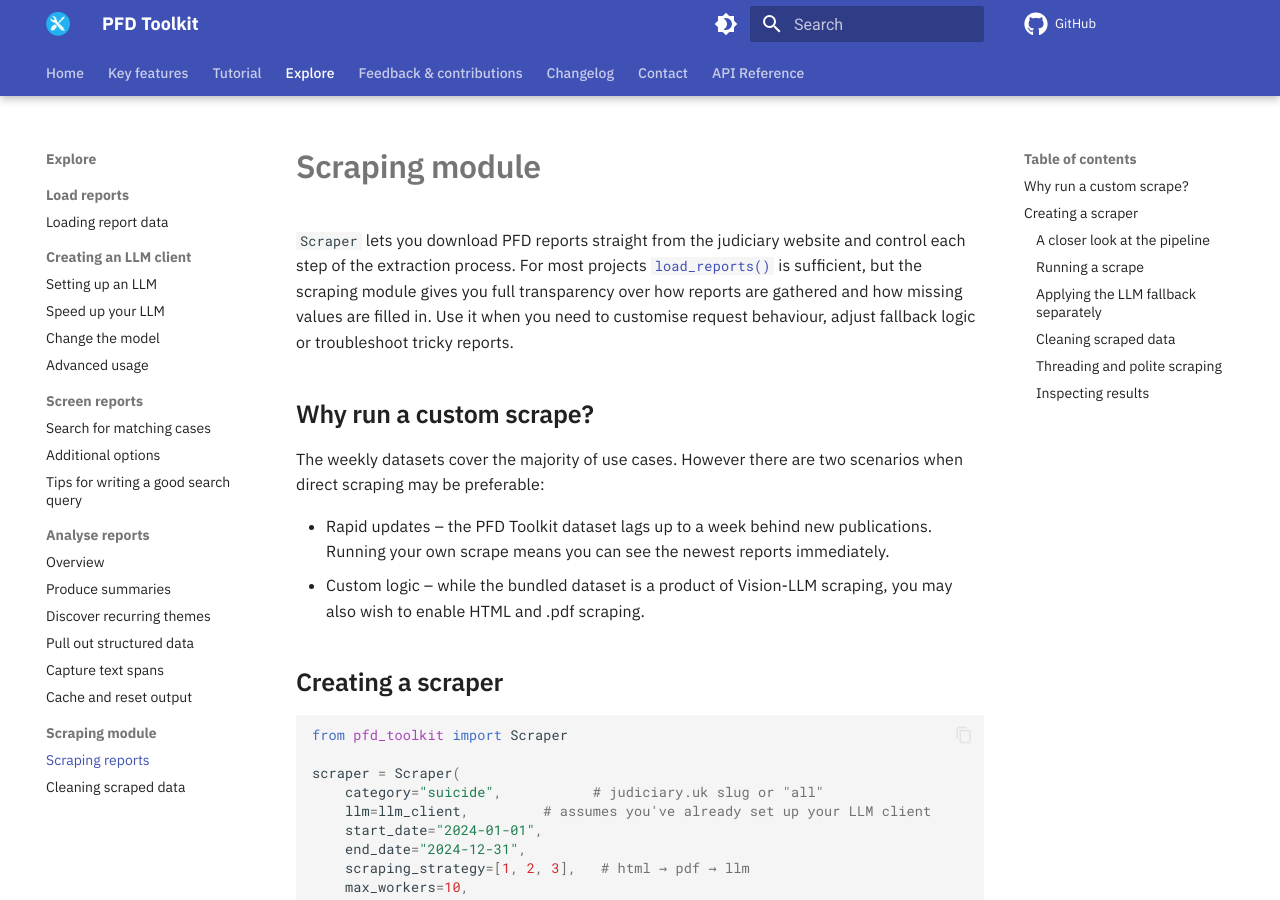
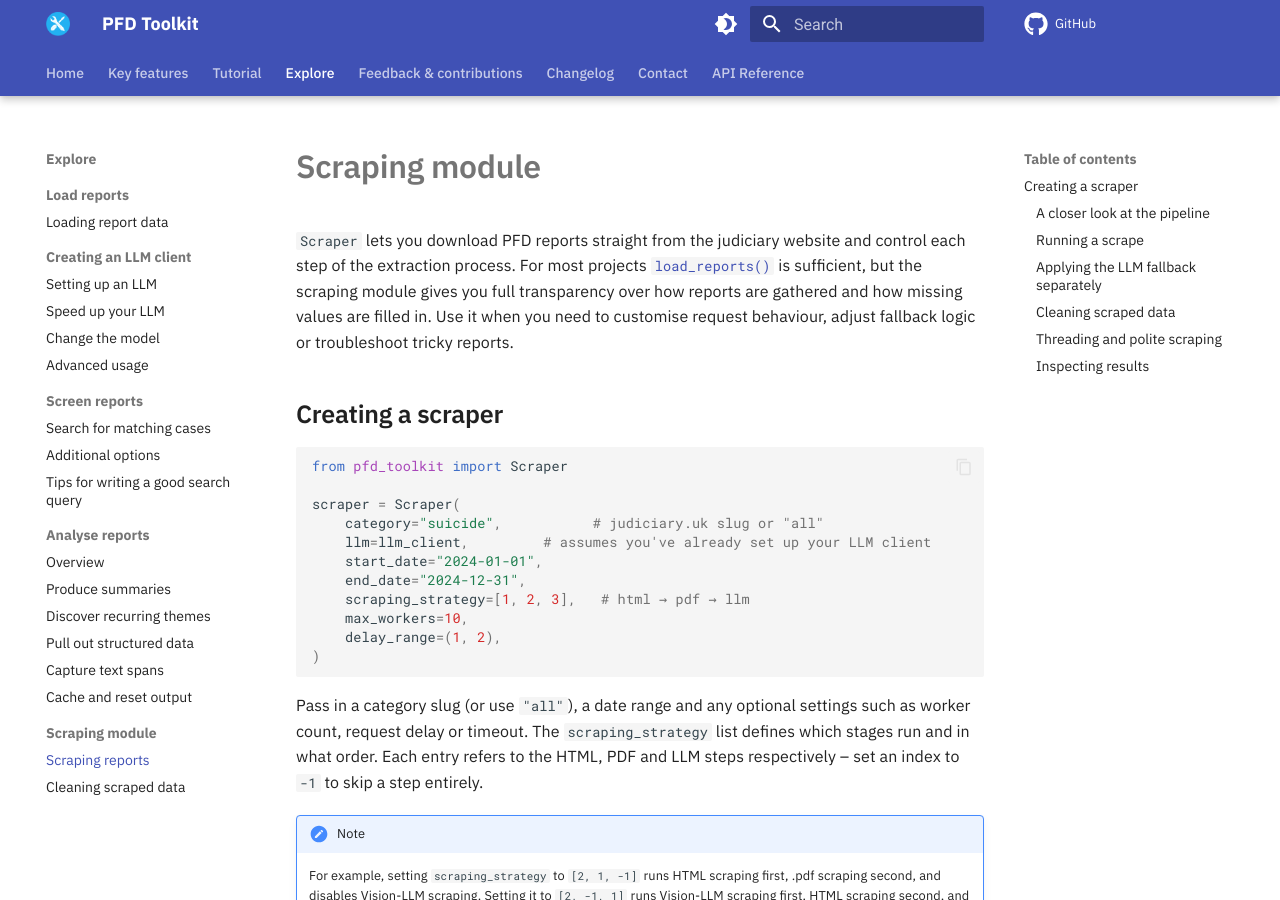
Before and after one commit to Sam-Osian/PFD-toolkit, an MkDocs documentation site: the page built from docs/loader/scraper.md, in a window 1280 px wide and 900 px high. Built offline with MkDocs 1.6.1 and Material for MkDocs 9.7.7, drawn with Linux system fonts in a browser that asks for light colours; comment, search, counter and statistics services are not loaded.

```diff
--- a/docs/loader/scraper.md
+++ b/docs/loader/scraper.md
@@ -7,13 +7,6 @@
 # Scraping module
 
 `Scraper` lets you download PFD reports straight from the judiciary website and control each step of the extraction process. For most projects [`load_reports()`](load_reports.md) is sufficient, but the scraping module gives you full transparency over how reports are gathered and how missing values are filled in. Use it when you need to customise request behaviour, adjust fallback logic or troubleshoot tricky reports.
-
-## Why run a custom scrape?
-
-The weekly datasets cover the majority of use cases. However there are two scenarios when direct scraping may be preferable:
-
-- **Rapid updates** – the PFD Toolkit dataset lags up to a week behind new publications. Running your own scrape means you can see the newest reports immediately.
-- **Custom logic** – while the bundled dataset is a product of Vision-LLM scraping, you may also wish to enable HTML and .pdf scraping.
 
 ## Creating a scraper
 
```
Also changed, not shown: README.md (+1 -1 lines), docs/loader/load_reports.md (+1 -1 lines), 1 other file.
